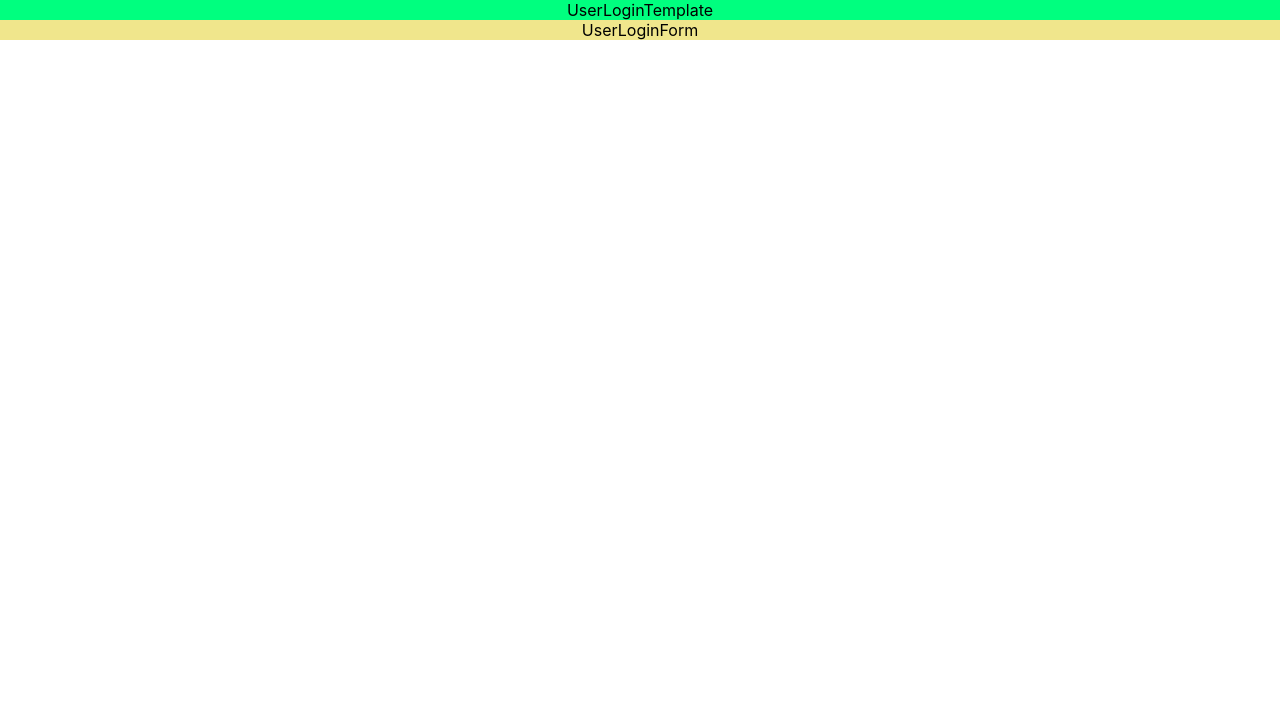
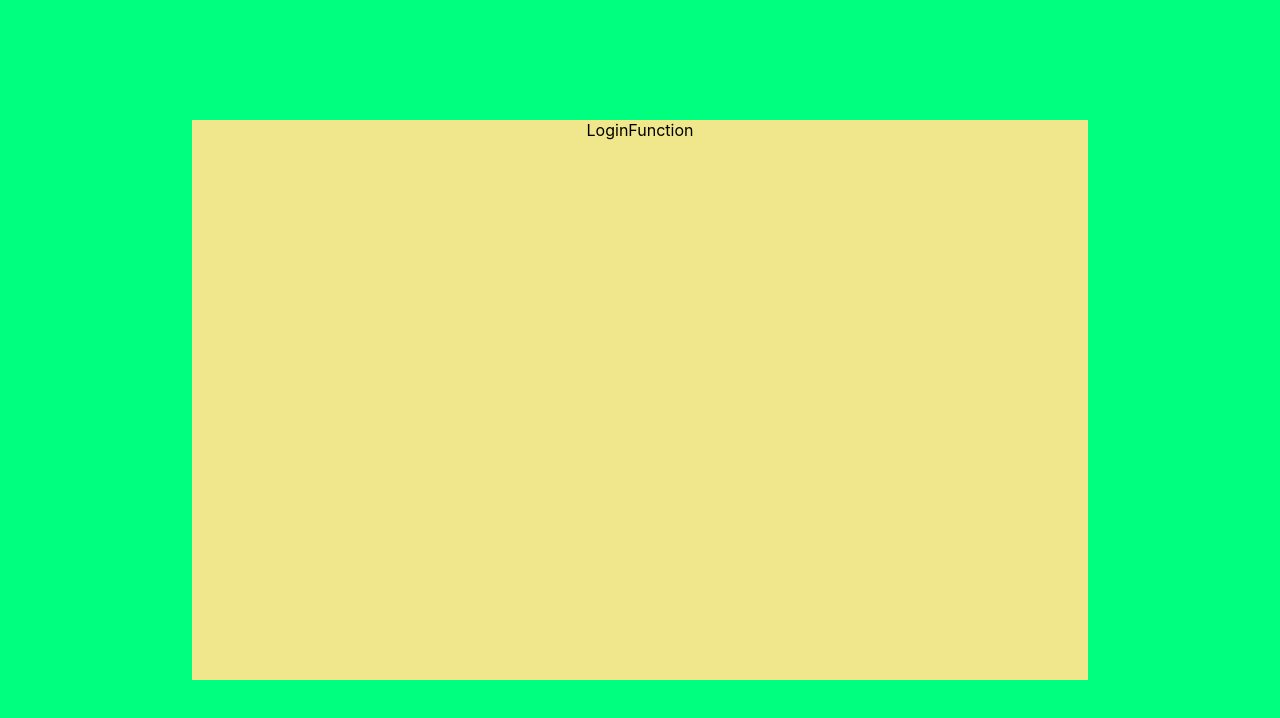
Before and after one commit to takatakunishi/ForCreatersSite, a React (Create React App) app in the folder CreatersWorkshop_frontend/: page /UserLogin in a window 1280 px wide. Shown: the top 718 px of the page. Built offline with nearby package versions, Linux system fonts and the light colour scheme.

Commit message:
[add] userloginのいくつかのパーツを追加

```diff
--- a/CreatersWorkshop_frontend/src/components/organisms/UserLoginForm.jsx
+++ b/CreatersWorkshop_frontend/src/components/organisms/UserLoginForm.jsx
@@ -4,7 +4,7 @@ import '../../styles/organisms/UserLoginForm.css';
 const UserLoginForm = () => {
   return (
     <div className="UserLoginForm">
-      UserLoginForm
+      LoginFunction
     </div>
   );
 }
--- a/CreatersWorkshop_frontend/src/components/templates/UserLoginTemplate.jsx
+++ b/CreatersWorkshop_frontend/src/components/templates/UserLoginTemplate.jsx
@@ -5,8 +5,9 @@ import UserLoginForm from '../organisms/UserLoginForm'
 const UserLoginTemplate = () => {
   return (
     <div className="UserLoginTemplate">
-      UserLoginTemplate
-      <UserLoginForm />
+      <div className = "ULT-container">
+        <UserLoginForm />
+      </div>
     </div>
   );
 }
--- /dev/null
+++ b/CreatersWorkshop_frontend/src/styles/atoms/LoginTitle.css
@@ -0,0 +1,3 @@
+.LoginTitle{
+  background: lemonchiffon;
+}
--- /dev/null
+++ b/CreatersWorkshop_frontend/src/styles/atoms/UserIDInput.css
@@ -0,0 +1,3 @@
+.UserIDInput{
+  background: lightsteelblue;
+}
--- /dev/null
+++ b/CreatersWorkshop_frontend/src/styles/molecules/LoginFunction.css
@@ -0,0 +1,3 @@
+.LoginFunction{
+  background: palegoldenrod;
+}
--- a/CreatersWorkshop_frontend/src/styles/templates/UserLoginTemplate.css
+++ b/CreatersWorkshop_frontend/src/styles/templates/UserLoginTemplate.css
@@ -1,3 +1,19 @@
 .UserLoginTemplate{
   background: springgreen;
+  height: 100vh;
+  width: 100vw;
 }
+
+.ULT-container{
+  height: 100%;
+  width: 100%;
+  display: flex;
+  justify-content: center; /*左右中央揃え*/
+  align-items: center;     /*上下中央揃え*/
+}
+
+.UserLoginForm{
+  margin: auto;
+  width: 70%;
+  height: 70%;
+}
```
Also changed, not shown: CreatersWorkshop_frontend/src/components/atoms/LoginTitle.jsx (added, +13 -0 lines), CreatersWorkshop_frontend/src/components/atoms/UserIDInput.jsx (added, +13 -0 lines), CreatersWorkshop_frontend/src/components/molecules/LoginFunction.jsx (added, +12 -0 lines).
